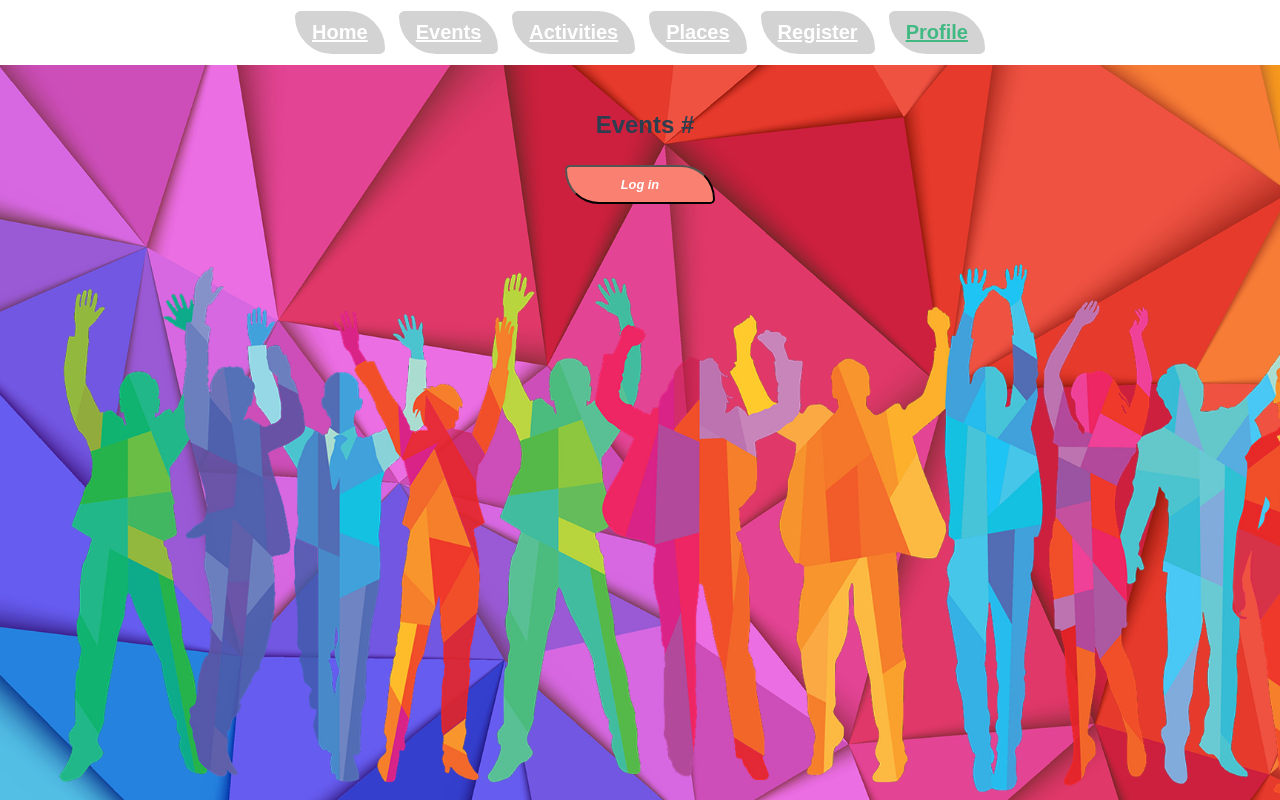
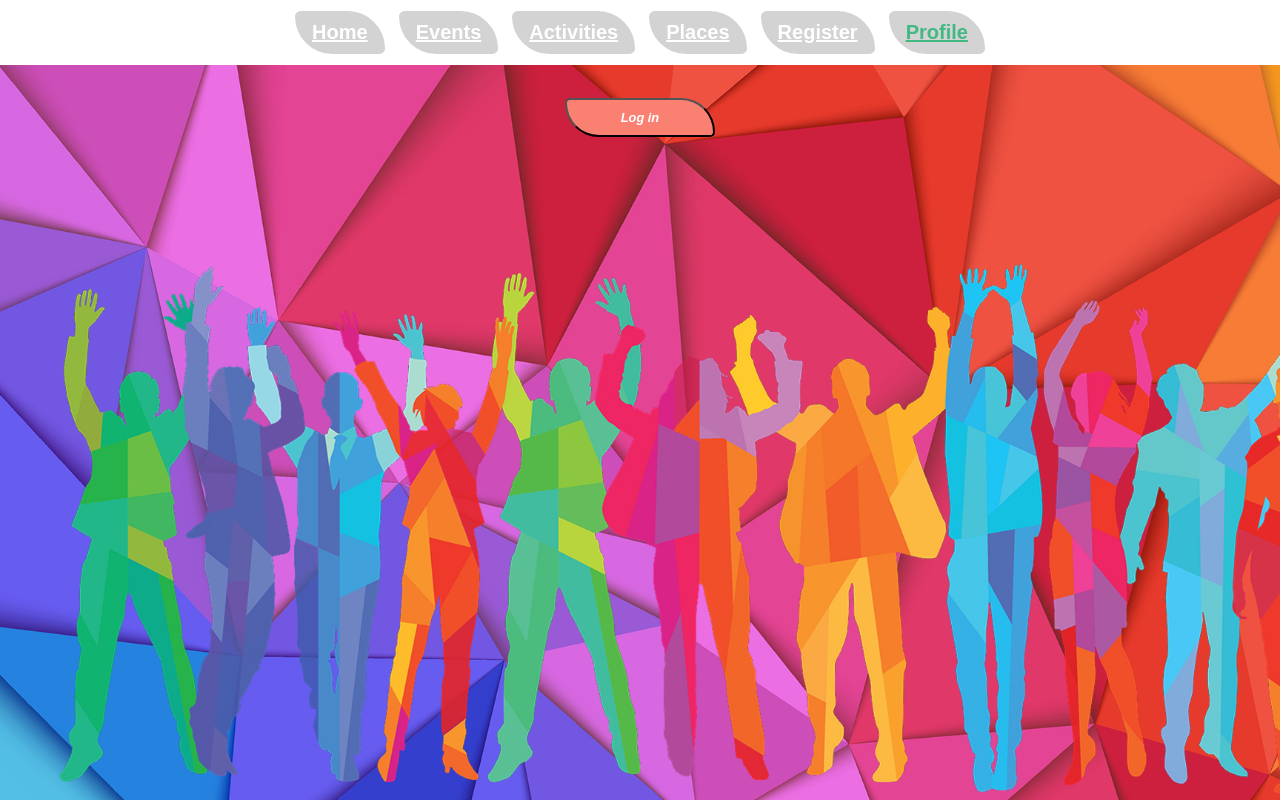
Before and after one commit to ohack38/vue_kurs_test, a Vue app: page /profile in a window 1280 px wide. Built offline with nearby package versions, Linux system fonts and the light colour scheme; a web font is replaced by a local one.

Commit message:
Update ProfileView.vue

```diff
--- a/src/views/ProfileView.vue
+++ b/src/views/ProfileView.vue
@@ -1,6 +1,5 @@
 <template>
   <div id="profile">
-        <h2 class="innerInfo">Events #</h2>
     <div v-if='logged'>
         <h1 style="font-size: 50px">My User Profile</h1>
         <div id="innerProfile">
```
